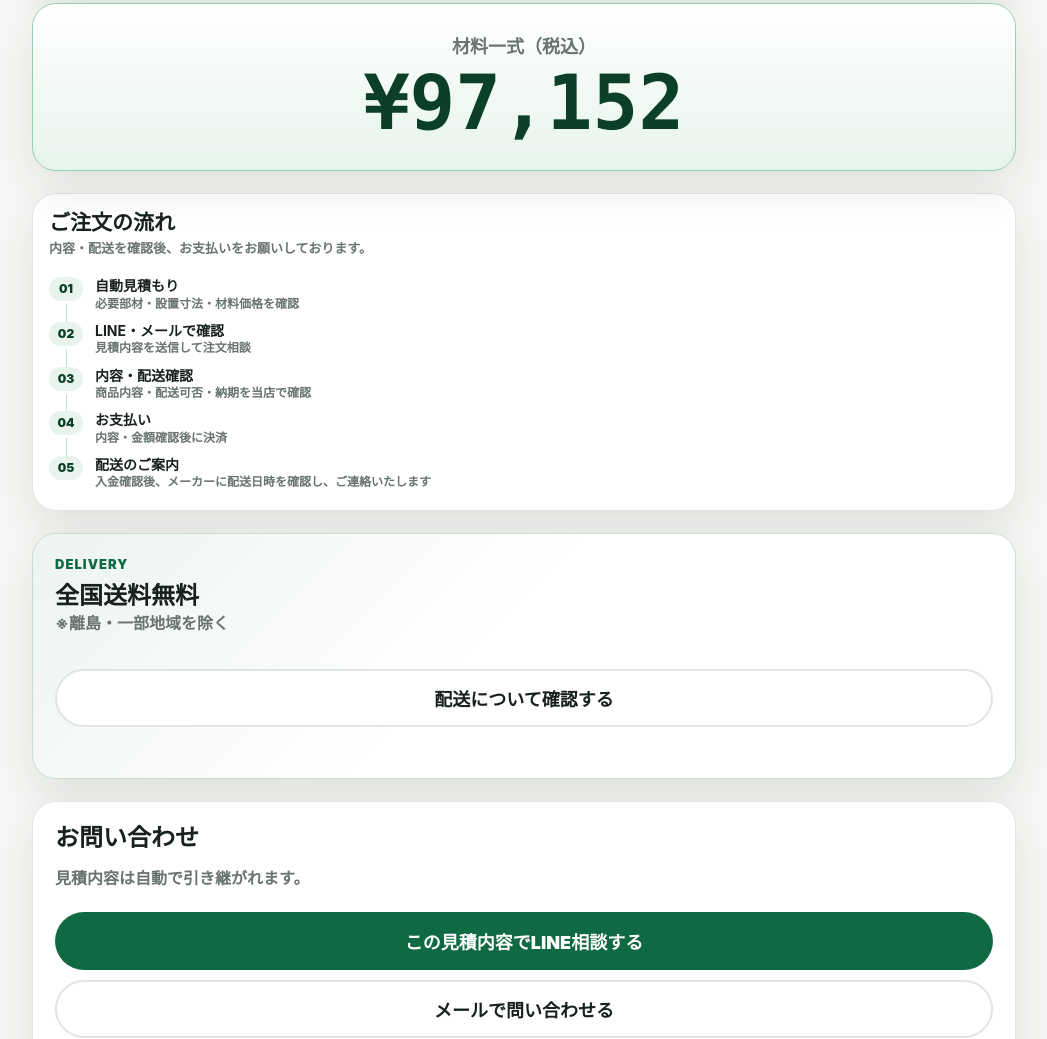
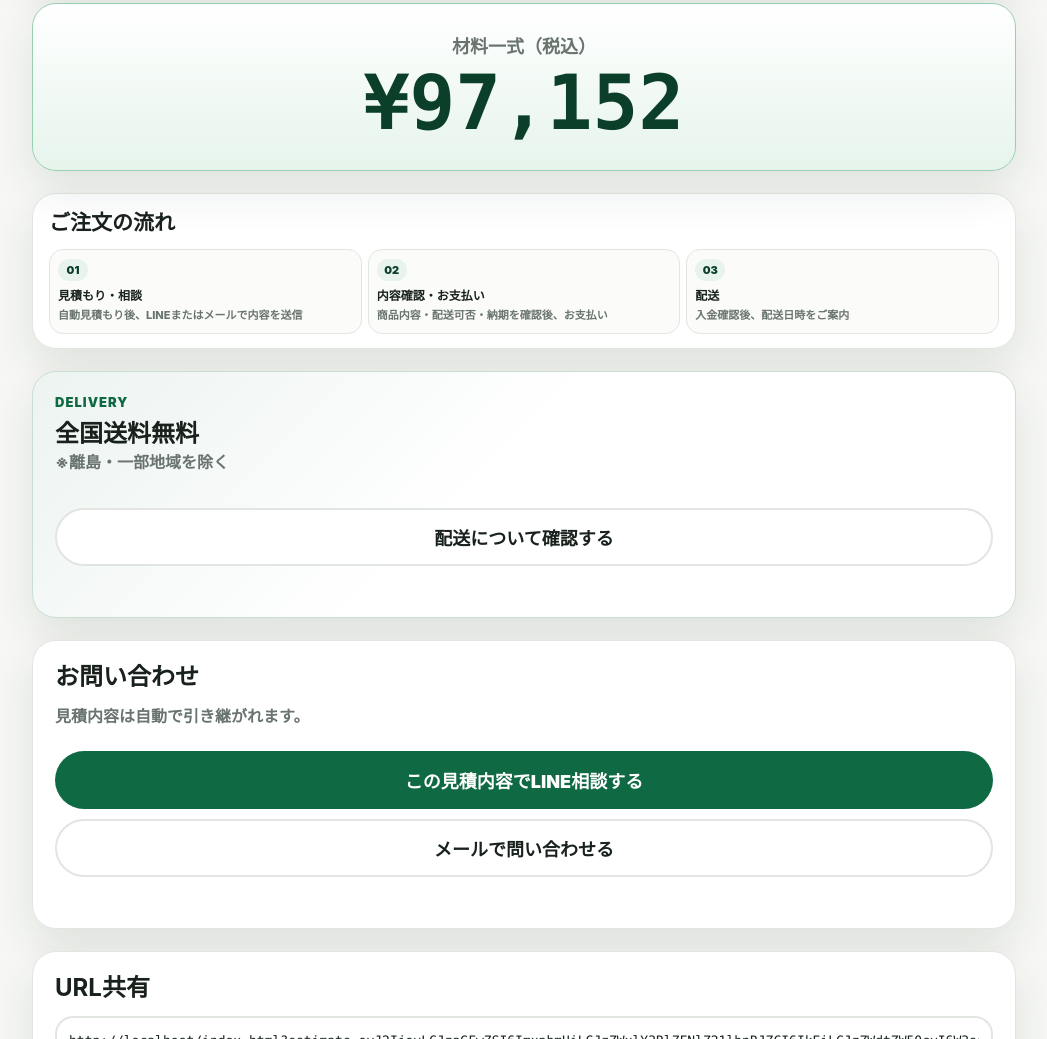
Before and after one commit to xinjiaantian83-prog/garden-living-ex, a plain HTML site: page index.html in a window 1280 px wide. Shown: the part 3769-4808 px from the top of the page, without its empty margins (116-1163 px from the left). Drawn offline with Linux system fonts and the light colour scheme.

Commit message:
Compact order flow

```diff
--- a/index.html
+++ b/index.html
@@ -192,42 +192,27 @@
     <section class="card order-flow-card" aria-labelledby="orderFlowTitle">
       <div class="section-head order-flow-head">
         <h2 id="orderFlowTitle">ご注文の流れ</h2>
-        <p>内容・配送を確認後、お支払いをお願いしております。</p>
       </div>
       <ol class="order-flow-list">
         <li>
           <span>01</span>
           <div>
-            <strong>自動見積もり</strong>
-            <p>必要部材・設置寸法・材料価格を確認</p>
+            <strong>見積もり・相談</strong>
+            <p>自動見積もり後、LINEまたはメールで内容を送信</p>
           </div>
         </li>
         <li>
           <span>02</span>
           <div>
-            <strong>LINE・メールで確認</strong>
-            <p>見積内容を送信して注文相談</p>
+            <strong>内容確認・お支払い</strong>
+            <p>商品内容・配送可否・納期を確認後、お支払い</p>
           </div>
         </li>
         <li>
           <span>03</span>
           <div>
-            <strong>内容・配送確認</strong>
-            <p>商品内容・配送可否・納期を当店で確認</p>
-          </div>
-        </li>
-        <li>
-          <span>04</span>
-          <div>
-            <strong>お支払い</strong>
-            <p>内容・金額確認後に決済</p>
-          </div>
-        </li>
-        <li>
-          <span>05</span>
-          <div>
-            <strong>配送のご案内</strong>
-            <p>入金確認後、メーカーに配送日時を確認し、ご連絡いたします</p>
+            <strong>配送</strong>
+            <p>入金確認後、配送日時をご案内</p>
           </div>
         </li>
       </ol>
--- a/style.css
+++ b/style.css
@@ -462,75 +462,57 @@
 }
 
 .order-flow-head {
-  margin-bottom: 8px;
+  margin-bottom: 10px;
 }
 
 .order-flow-head h2 {
   font-size: 21px;
 }
 
-.order-flow-head p {
-  margin: 4px 0 0;
-  color: var(--muted);
-  font-size: 13px;
-  font-weight: 800;
-  line-height: 1.45;
-}
-
 .order-flow-list {
   display: grid;
-  gap: 0;
+  grid-template-columns: repeat(3, minmax(0, 1fr));
+  gap: 6px;
   margin: 0;
   padding: 0;
   list-style: none;
 }
 
 .order-flow-list li {
-  position: relative;
-  display: grid;
-  grid-template-columns: 38px minmax(0, 1fr);
-  gap: 8px;
-  padding: 5px 0;
-}
-
-.order-flow-list li:not(:last-child)::after {
-  content: "";
-  position: absolute;
-  left: 17px;
-  top: 32px;
-  bottom: -5px;
-  width: 1px;
-  background: #c9ddd1;
+  min-width: 0;
+  border: 1px solid var(--line);
+  border-radius: 14px;
+  background: var(--surface-soft);
+  padding: 9px 8px;
 }
 
 .order-flow-list span {
-  position: relative;
-  z-index: 1;
   display: grid;
   place-items: center;
-  width: 34px;
-  height: 24px;
+  width: 30px;
+  height: 22px;
   border-radius: 999px;
   background: var(--accent-soft);
   color: var(--accent-dark);
-  font-size: 12px;
+  font-size: 11px;
   font-weight: 900;
   line-height: 1;
 }
 
 .order-flow-list strong {
   display: block;
+  margin-top: 7px;
   color: var(--text);
-  font-size: 14px;
-  line-height: 1.25;
+  font-size: 12px;
+  line-height: 1.35;
 }
 
 .order-flow-list p {
-  margin: 1px 0 0;
+  margin: 4px 0 0;
   color: var(--muted);
-  font-size: 12px;
+  font-size: 11px;
   font-weight: 800;
-  line-height: 1.35;
+  line-height: 1.45;
 }
 
 .section-head {
```
